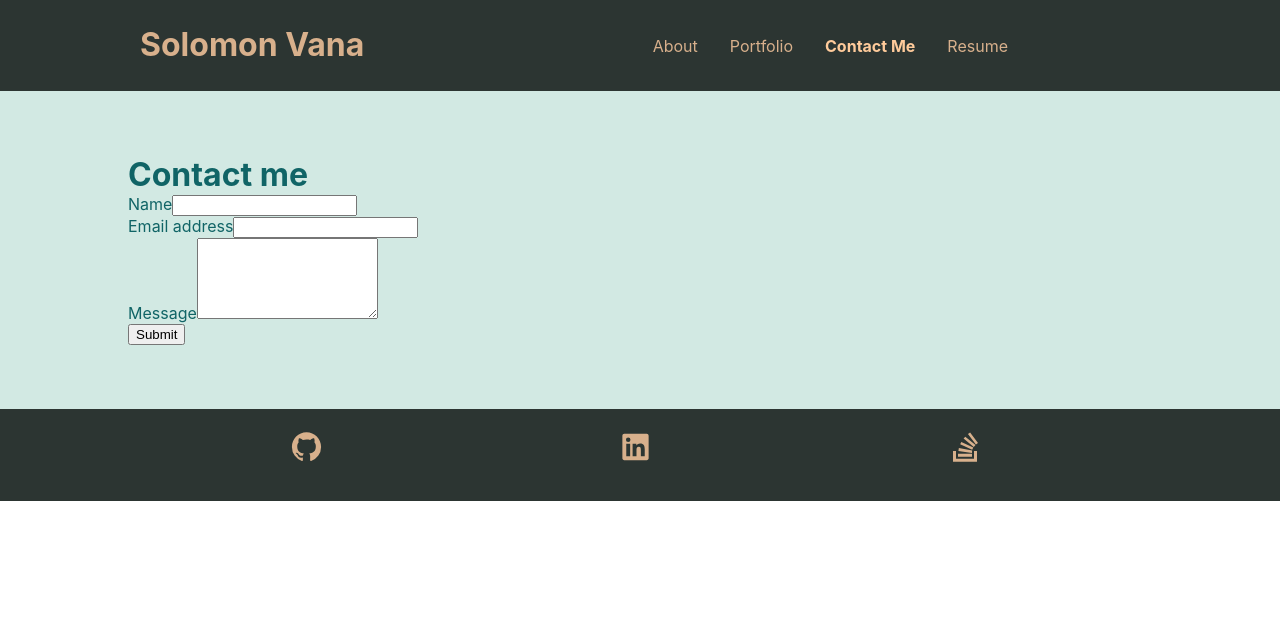
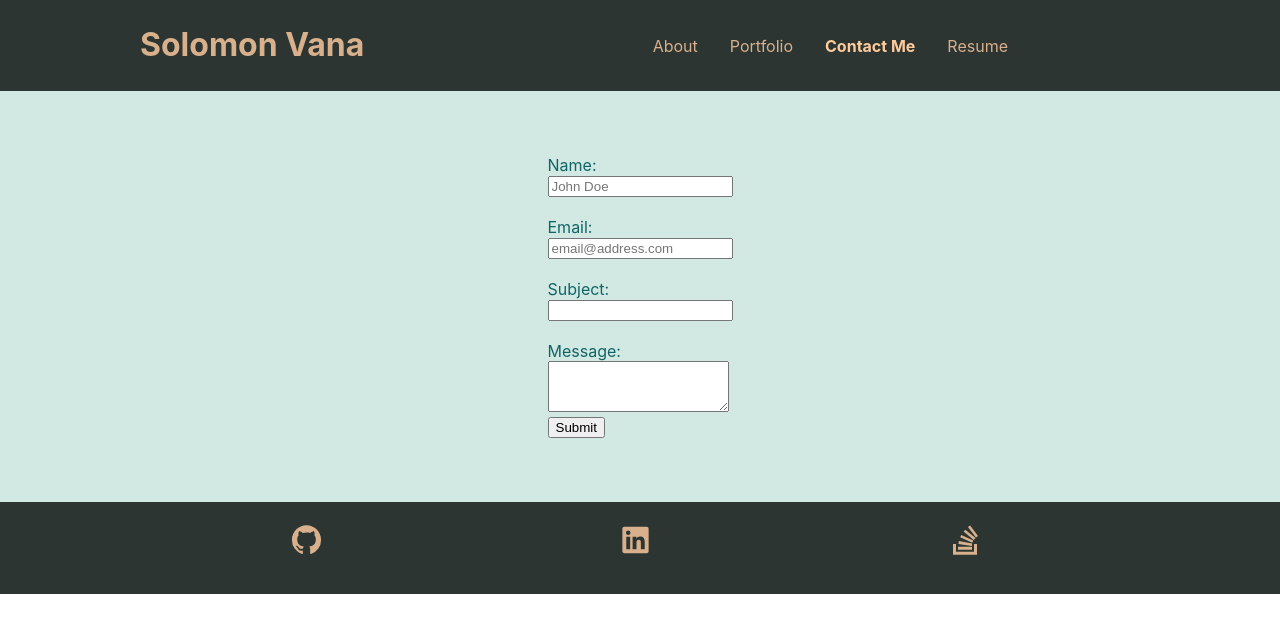
Before and after one commit to Solomon-Coding/reactPortfolio, a React (Create React App) app in the folder react-portfolio/: page /contact in a window 1280 px wide. Shown: the top 632 px of the page. Built offline with nearby package versions, Linux system fonts and the light colour scheme.

Commit message:
completed the code. Merging to main.

```diff
--- a/react-portfolio/package.json
+++ b/react-portfolio/package.json
@@ -9,10 +9,13 @@
     "axios": "^1.4.0",
     "bootstrap": "^5.2.3",
     "dotenv": "^16.0.3",
+    "emailjs-com": "^3.2.0",
     "react": "^18.2.0",
     "react-dom": "^18.2.0",
+    "react-hook-form": "^7.43.9",
     "react-router-dom": "^6.11.0",
     "react-scripts": "5.0.1",
+    "react-toastify": "^9.1.2",
     "styled-components": "^5.3.10",
     "web-vitals": "^2.1.4"
   },
--- a/react-portfolio/src/App.css
+++ b/react-portfolio/src/App.css
@@ -71,7 +71,7 @@
 }
 
 
-.container {
+.container1 {
   position: relative;
   width:350px;
   height:200px;
@@ -103,15 +103,15 @@
   /* background-color: #008CBA; */
 }
 
-.container:hover .image {
+.container1:hover .image {
   filter: brightness(.35);
 }
 
-.container:hover .overlay .text{
+.container1:hover .overlay .text{
   opacity: 1;
 }
 
-.container:hover .text2{
+.container1:hover .text2{
   opacity: 1;
 }
 
--- a/react-portfolio/src/components/pages/Contact/contact.js
+++ b/react-portfolio/src/components/pages/Contact/contact.js
@@ -1,10 +1,8 @@
 import styled from "styled-components";
 
-export const Img = styled.img`
-display: flex;
-align-items: flex-start;
-border-radius: 50%;
-padding-bot
-width: 125px;
-height: 125px;
+export const Div = styled.div`
+    display: flex;
+    align-items: center;
+    flex-direction: column;
+    flex-wrap: nowrap;
 `;
--- a/react-portfolio/src/components/pages/Contact/index.js
+++ b/react-portfolio/src/components/pages/Contact/index.js
@@ -1,24 +1,122 @@
 import React from 'react';
+import {Div} from "./contact"
+import { useForm } from 'react-hook-form';
 
 const ContactMe = () => {
+  const {
+    register,
+    handleSubmit,
+    // reset,
+    formState: { errors }
+  } = useForm();
+
+  const onSubmit = async (data) => {
+    const { name, email, subject, message } = data;
+
+    console.log('Name: ', name);
+    console.log('Email: ', email);
+    console.log('Subject: ', subject);
+    console.log('Message: ', message);
+  };
+
   return (
     <main>
-	<h1>Contact me</h1>
-	<form id="contact-form" method="POST">
-    <div className="form-group">
-        <label htmlFor="name">Name</label>
-        <input type="text" className="form-control" />
+        <Div className='ContactForm'>
+            <div className='container'>
+                <div className='row'>
+                <div className='col-12 text-center'>
+                    <div className='contactForm'>
+                    <form id='contact-form' onSubmit={handleSubmit(onSubmit)} noValidate>
+                        {/* Row 1 of form */}
+                        <div className='row formRow'>
+                        <div className='col-6'>
+                            <label>Name:</label>
+                            <br/>
+                            <input
+                            type='text'
+                            name='name'
+                            {...register('name', {
+                                required: { value: true, message: 'Please enter your name' },
+                                maxLength: {
+                                value: 30,
+                                message: 'Please use 30 characters or less'
+                                }
+                            })}
+                            className='form-control formInput'
+                              placeholder='John Doe'
+                            ></input>
+                            {errors.name && <span className='errorMessage'>{errors.name.message}</span>}
                         </div>
-    <div className="form-group">
-        <label htmlFor="exampleInputEmail1">Email address</label>
-        <input type="email" className="form-control" aria-describedby="emailHelp" />
+                        <div className='col-6'>
+                        <br/>
+                        <label>Email:</label>
+                            <br/>
+                            <input
+                            type='email'
+                            name='email'
+                            {...register('email', {
+                                required: true,
+                                pattern: /^[a-zA-Z0-9.!#$%&’*+/=?^_`{|}~-]+@[a-zA-Z0-9-]+(?:\.[a-zA-Z0-9-]+)*$/
+                            })}
+                            className='form-control formInput'
+                              placeholder='email@address.com'
+                            ></input>
+                            {errors.email && (
+                            <span className='errorMessage'>Please enter a valid email address</span>
+                            )}
                         </div>
-    <div className="form-group">
-        <label htmlFor="message">Message</label>
-        <textarea className="form-control" rows="5"></textarea>
                         </div>
-    <button type="submit" className="btn btn-primary">Submit</button>
+                        {/* Row 2 of form */}
+                        <div className='row formRow'>
+                        <div className='col'>
+                        <br/>
+                        <label>Subject:</label>
+                            <br/>
+                            <input
+                            type='text'
+                            name='subject'
+                            {...register('subject', {
+                                required: { value: true, message: 'Please enter a subject' },
+                                maxLength: {
+                                value: 75,
+                                message: 'Subject cannot exceed 75 characters'
+                                }
+                            })}
+                            className='form-control formInput'
+                            //   placeholder='Subject'
+                            ></input>
+                            {errors.subject && (
+                            <span className='errorMessage'>{errors.subject.message}</span>
+                            )}
+                        </div>
+                        </div>
+                        {/* Row 3 of form */}
+                        <div className='row formRow'>
+                        <div className='col'>
+                        <br/>
+                        <label>Message:</label>
+                            <br/>
+                            <textarea
+                            rows={3}
+                            name='message'
+                            {...register('message', {
+                                required: true
+                            })}
+                            className='form-control formInput'
+                            // placeholder='Message'
+                            ></textarea>
+                            {errors.message && <span className='errorMessage'>Please enter a message</span>}
+                        </div>
+                        </div>
+                        <button className='submit-btn' type='submit'>
+                        Submit
+                        </button>
                     </form>
+                    </div>
+                </div>
+                </div>
+            </div>
+        </Div>
     </main>
   );
 };
--- a/react-portfolio/src/components/pages/Portfolio/index.js
+++ b/react-portfolio/src/components/pages/Portfolio/index.js
@@ -9,7 +9,7 @@
 				<br/>
 				<Box>
 					{projects.map((project)=>
-					<div className='container'>
+					<div className='container1'>
 						<img className='image' src={project.image} alt={project.altText}></img>
 						<div className='overlay'>
 							<a className='text' href={project.webLocation} target="_blank" rel="noreferrer">{project.name}</a>
```
Also changed, not shown: 2 other files (tests, documents, lock files or other folders). Lines whose indentation alone changed are shown as unchanged.
